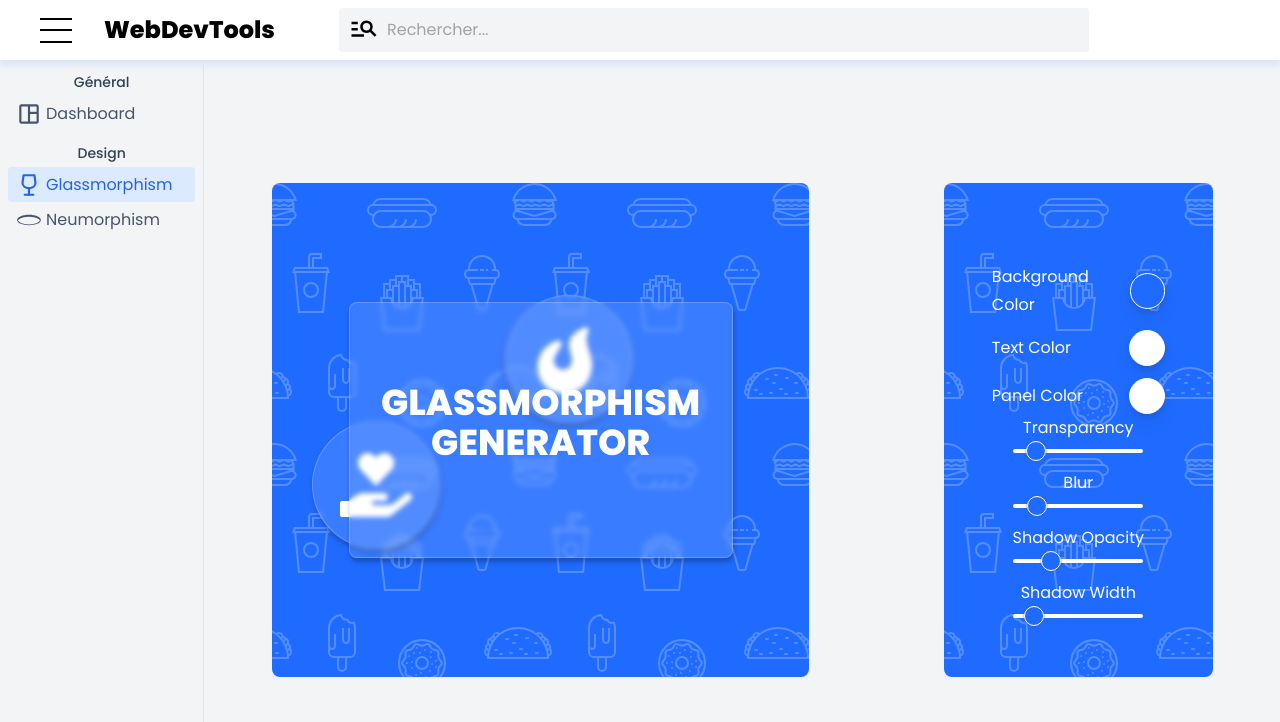
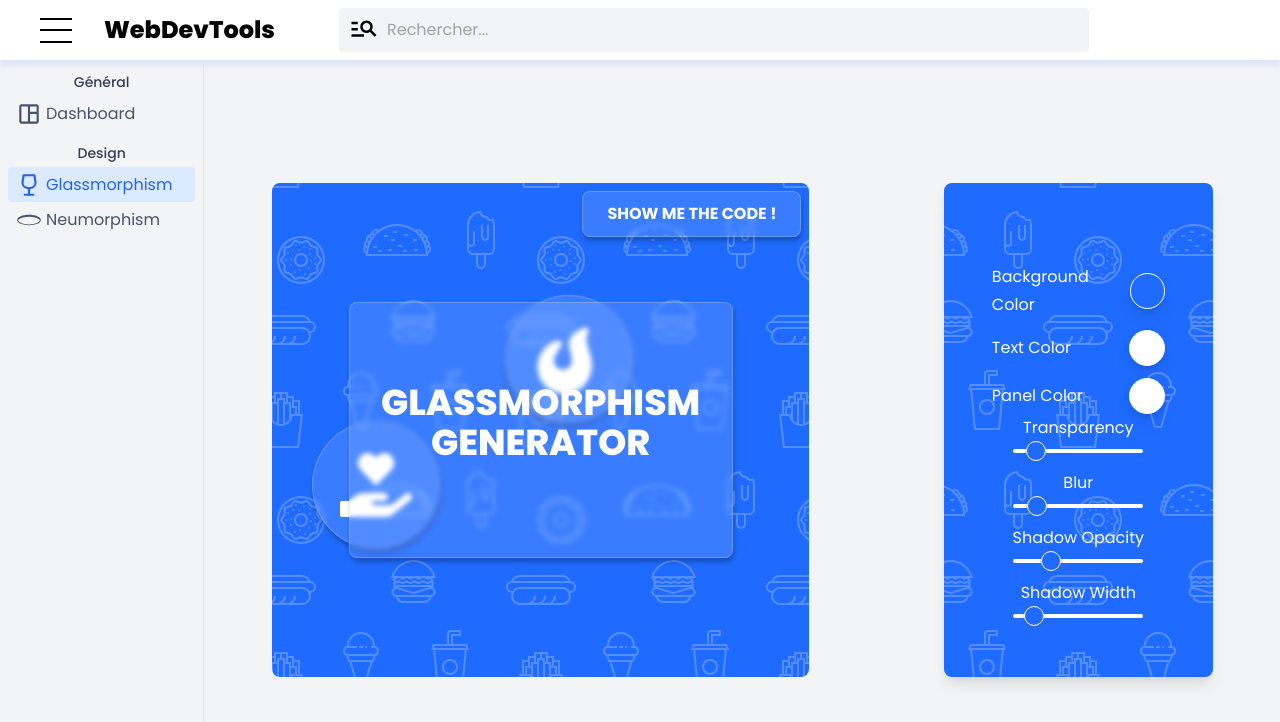
Before and after one commit to Alexis-Chalix/webdevtools, a React (Create React App) app: page /glassmorphism in a window 1280 px wide. Shown: the top 722 px of the page. Built offline with nearby package versions, Linux system fonts and the light colour scheme.

Commit message:
Glassmorphism finished

```diff
--- a/src/components/Design/Glassmorphism/ColorPicker.js
+++ b/src/components/Design/Glassmorphism/ColorPicker.js
@@ -2,12 +2,12 @@
     return (
         <div className='flex justify-between items-center'>
             <label className='select-none'>{ title }</label>
-            <div className='w-9 h-9 rounded-full border border-solid border-white customTransition drop-shadow-lg' style={{ backgroundColor: value }}>
+            <div className='w-9 h-9 rounded-full border border-solid border-white customTransition drop-shadow-lg cursor-pointer overflow-hidden' style={{ backgroundColor: value }}>
                 <input
                     type={ 'color' }
                     value={ value }
                     onChange={ e => changeSettings(type, e.target.value) }
-                    className='opacity-0 w-full h-full'
+                    className='opacity-0 w-full h-full cursor-pointer'
                 />
             </div>
         </div>
--- /dev/null
+++ b/src/components/Design/Glassmorphism/GetCode.js
@@ -0,0 +1,34 @@
+import { FiCopy } from 'react-icons/fi'
+
+function getCode({ settings }) {
+    return (
+        <div className="w-4/5 bg-stone-900 p-4 rounded-lg flex flex-col gap-3 relative">
+            <div className='flex gap-2'>
+                <div className="rounded-full w-4 h-4 bg-red-400"></div>
+                <div className="rounded-full w-4 h-4 bg-amber-400"></div>
+                <div className="rounded-full w-4 h-4 bg-green-500"></div>
+            </div>
+            <div>
+                <p className='text-sm tracking-wide' id="getCode">
+                    <span className='text-orange-300'>#card</span><span> &#123;</span><br/>
+                        <span className='text-blue-300 ml-6'>width</span>: <span className='text-amber-400'>400px</span>;<br/>
+                        <span className='text-blue-300 ml-6'>height</span>: <span className='text-amber-400'>200px</span>;<br/>
+                        <span className='text-blue-300 ml-6'>color</span>: <span className='text-amber-400'>{ settings.textColor }</span>;<br/>
+                        <span className='text-blue-300 ml-6'>background-color</span>: <span className='text-amber-400'>{ settings.panelColor + parseInt(settings.transparency).toString(16) }</span>;<br/>
+                        <span className='text-blue-300 ml-6'>backdrop-filter</span>: <span className='text-amber-400'>blur({settings.blur}px)</span>;<br/>
+                        <span className='text-blue-300 ml-6'>box-shadow</span>: <span className='text-amber-400'>1px 4px {settings.shadowWidth}px 0 rgba(0, 0, 0, {settings.shadowOpacity})</span>;<br/>
+                        <span className='text-blue-300 ml-6'>border</span>: <span className='text-amber-400'>1px solid rgba(209, 213, 219, 0.3)</span>;<br/>
+                    <span>&#125;</span>
+                </p>
+            </div>
+            <div
+                className='absolute top-1 right-1 p-2 flex justify-center items-center text-2xl rounded-lg hover:bg-stone-700 customTransition cursor-pointer'
+                onClick={() => navigator.clipboard.writeText(document.querySelector('#getCode').innerText)}
+            >
+                <FiCopy />
+            </div>
+        </div>
+    )
+}
+
+export default getCode;
--- /dev/null
+++ b/src/components/Design/Glassmorphism/GlassPanes.js
@@ -0,0 +1,38 @@
+import {FaFire, FaHandHoldingHeart} from "react-icons/fa";
+
+function GlassPanes({ settings }) {
+    return (
+        <>
+            <div
+                className='w-32 h-32 rounded-full border border-solid border-gray-300 border-opacity-30 customTransition absolute top-28 right-44 flex justify-center items-center rotate-[30deg]'
+                style={{
+                    backgroundColor: settings.panelColor + parseInt(settings.transparency).toString(16),
+                    backdropFilter: `blur(${settings.blur}px)`,
+                    boxShadow: `1px 4px ${settings.shadowWidth}px 0 rgba(0, 0, 0, ${settings.shadowOpacity})`
+                }}
+            ><FaFire className='text-7xl' /></div>
+
+            <div
+                className='w-32 h-32 rounded-full border border-solid border-gray-300 border-opacity-30 customTransition absolute bottom-32 left-10 flex justify-center items-center'
+                style={{
+                    backgroundColor: settings.panelColor + parseInt(settings.transparency).toString(16),
+                    backdropFilter: `blur(${settings.blur}px)`,
+                    boxShadow: `1px 4px ${settings.shadowWidth}px 0 rgba(0, 0, 0, ${settings.shadowOpacity})`
+                }}
+            ><FaHandHoldingHeart className='text-7xl' /></div>
+
+            <div
+                className='w-96 h-64 rounded-lg border border-solid border-gray-300 border-opacity-30 flex flex-col items-center justify-between px-12 py-20 customTransition'
+                style={{
+                    backgroundColor: settings.panelColor + parseInt(settings.transparency).toString(16),
+                    backdropFilter: `blur(${settings.blur}px)`,
+                    boxShadow: `1px 4px ${settings.shadowWidth}px 0 rgba(0, 0, 0, ${settings.shadowOpacity})`
+                }}
+            >
+                <h2 className='text-center font-extrabold text-4xl'>GLASSMORPHISM<br/>GENERATOR</h2>
+            </div>
+        </>
+    )
+}
+
+export default GlassPanes;
--- a/src/components/Design/Glassmorphism/Settings.js
+++ b/src/components/Design/Glassmorphism/Settings.js
@@ -4,7 +4,7 @@
 function Settings({ settings, changeSettings }) {
     return (
         <div
-            className='h-2/3 w-1/4 rounded-lg flex flex-col items-center justify-between px-12 py-20 customTransition'
+            className='h-2/3 w-1/4 rounded-lg flex flex-col items-center justify-between px-12 py-20 customTransition bg-center shadow-lg'
             style={{
                 backgroundColor: settings.backgroundColor,
                 color: settings.textColor,
--- a/src/components/LateralMenu/LateralMenu.js
+++ b/src/components/LateralMenu/LateralMenu.js
@@ -14,12 +14,12 @@
         >
             <div className='flex flex-col mb-3' >
                 <SectionTitle isOpen={ isOpen } title={ "Général" } />
-                <Element isOpen={ isOpen } type={ "Dashboard" } icon={ <MdOutlineSpaceDashboard /> } link='dashboard' />
+                <Element type={ "Dashboard" } icon={ <MdOutlineSpaceDashboard /> } link='dashboard' />
             </div>
             <div className='flex flex-col' >
                 <SectionTitle isOpen={ isOpen } title={ "Design" } />
-                <Element isOpen={ isOpen } type={ "Glassmorphism" } icon={ <TbGlass /> } link='glassmorphism' />
-                <Element isOpen={ isOpen } type={ "Neumorphism" } icon={ <GiHole /> } link='neumorphism' />
+                <Element type={ "Glassmorphism" } icon={ <TbGlass /> } link='glassmorphism' />
+                <Element type={ "Neumorphism" } icon={ <GiHole /> } link='neumorphism' />
             </div>
         </section>
     );
```
Also changed, not shown: src/components/Design/Glassmorphism/Result.js.
